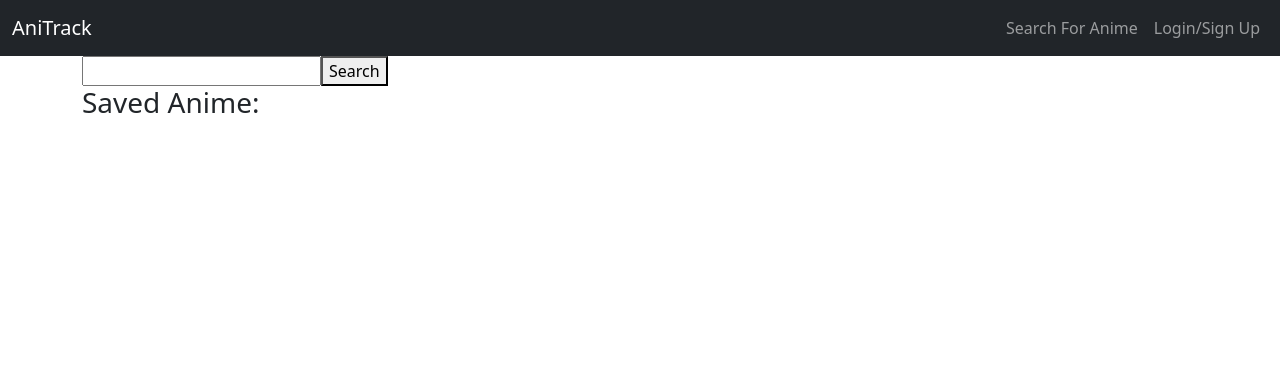
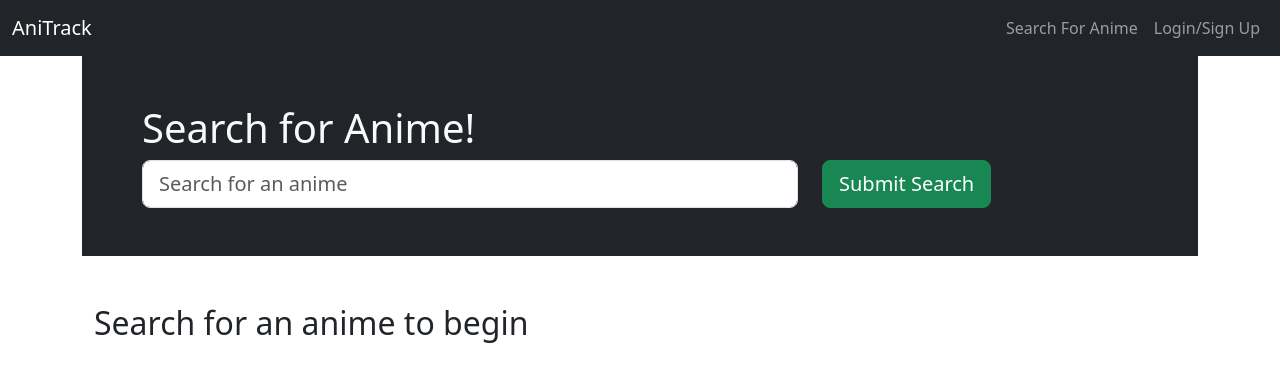
Before and after one commit to vairavan-ven/AniTrack, a React (Vite) app in the folder client/: page / in a window 1280 px wide. Shown: the top 382 px of the page. Built offline with nearby package versions, Linux system fonts and the light colour scheme.

Commit message:
tried to get save anime function to work

```diff
--- a/client/src/pages/SearchAnime.jsx
+++ b/client/src/pages/SearchAnime.jsx
@@ -1,4 +1,5 @@
 import React, { useState } from 'react';
+import { Container, Col, Form, Button, Card, Row } from 'react-bootstrap';
 import seedData from '../utils/seedData';
 
 const SearchAnime = () => {
@@ -7,7 +8,9 @@ const SearchAnime = () => {
   const [savedAnime, setSavedAnime] = useState([]);
 
   const handleSearch = () => {
-    const results = seedData.filter(anime => anime.title.toLowerCase().includes(searchInput.toLowerCase()));
+    const results = seedData.filter(anime =>
+      anime.title.toLowerCase().includes(searchInput.toLowerCase())
+    );
     setSearchResults(results);
   };
 
@@ -16,30 +19,60 @@ const SearchAnime = () => {
   };
 
   return (
-    <div>
-      <input type="text" value={searchInput} onChange={(e) => setSearchInput(e.target.value)} />
-      <button onClick={handleSearch}>Search</button>
-
-      <div>
-        {searchResults.map(anime => (
-          <div key={anime.id}>
-            <h2>{anime.title}</h2>
-            <p>{anime.description}</p>
-            <button onClick={() => handleSaveAnime(anime)}>Save Anime</button>
-          </div>
-        ))}
+    <>
+      <div className="text-light bg-dark p-5">
+        <Container>
+          <h1>Search for Anime!</h1>
+          <Form onSubmit={(e) => e.preventDefault()}>
+            <Row>
+              <Col xs={12} md={8}>
+                <Form.Control
+                  name='searchInput'
+                  value={searchInput}
+                  onChange={(e) => setSearchInput(e.target.value)}
+                  type='text'
+                  size='lg'
+                  placeholder='Search for an anime'
+                />
+              </Col>
+              <Col xs={12} md={4}>
+                <Button onClick={handleSearch} variant='success' size='lg'>
+                  Submit Search
+                </Button>
+              </Col>
+            </Row>
+          </Form>
+        </Container>
       </div>
 
-      <div>
-        <h3>Saved Anime:</h3>
-        {savedAnime.map(anime => (
-          <div key={anime.id}>
-            <h2>{anime.title}</h2>
-            <p>{anime.description}</p>
-          </div>
-        ))}
-      </div>
-    </div>
+      <Container>
+        <h2 className='pt-5'>
+          {searchResults.length
+            ? `Viewing ${searchResults.length} results:`
+            : 'Search for an anime to begin'}
+        </h2>
+        <Row>
+          {searchResults.map((anime) => (
+            <Col md="4" key={anime.id}>
+              <Card border='dark'>
+                <Card.Body>
+                  <Card.Title>{anime.title}</Card.Title>
+                  <Card.Text>{anime.description}</Card.Text>
+                  <Button
+                    disabled={savedAnime.some(saved => saved.id === anime.id)}
+                    className='btn-block btn-info'
+                    onClick={() => handleSaveAnime(anime)}>
+                    {savedAnime.some(saved => saved.id === anime.id)
+                      ? 'This anime has already been saved!'
+                      : 'Save this Anime!'}
+                  </Button>
+                </Card.Body>
+              </Card>
+            </Col>
+          ))}
+        </Row>
+      </Container>
+    </>
   );
 };
 
```
